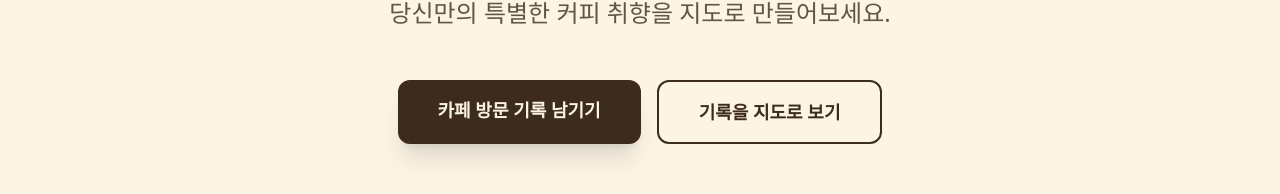
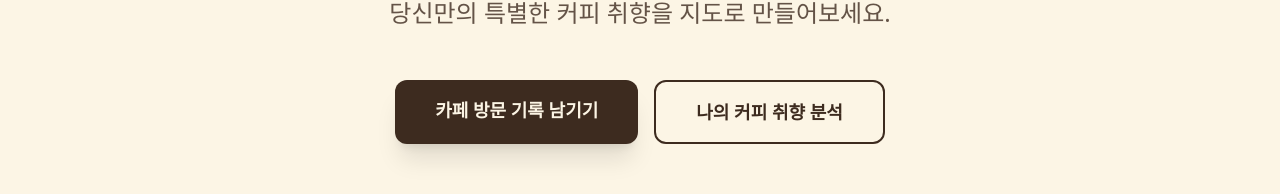
Before and after one commit to loyalcupid/coffee-atlas, a Next.js app: page / in a window 1280 px wide. Shown: the part 304-498 px from the top of the page. Built offline with nearby package versions, Linux system fonts and the light colour scheme.

Commit message:
Restore dashboard button in hero section and keep map in features

```diff
--- a/src/app/page.tsx
+++ b/src/app/page.tsx
@@ -27,10 +27,10 @@ export default function Home() {
             카페 방문 기록 남기기
           </Link>
           <Link
-            href="/map"
+            href="/dashboard"
             className="bg-transparent border-2 border-coffee-brown text-coffee-brown px-10 py-4 rounded-xl text-lg font-bold hover:bg-coffee-brown/5 transition-all text-center"
           >
-            기록을 지도로 보기
+            나의 커피 취향 분석
           </Link>
         </div>
       </section>
```
